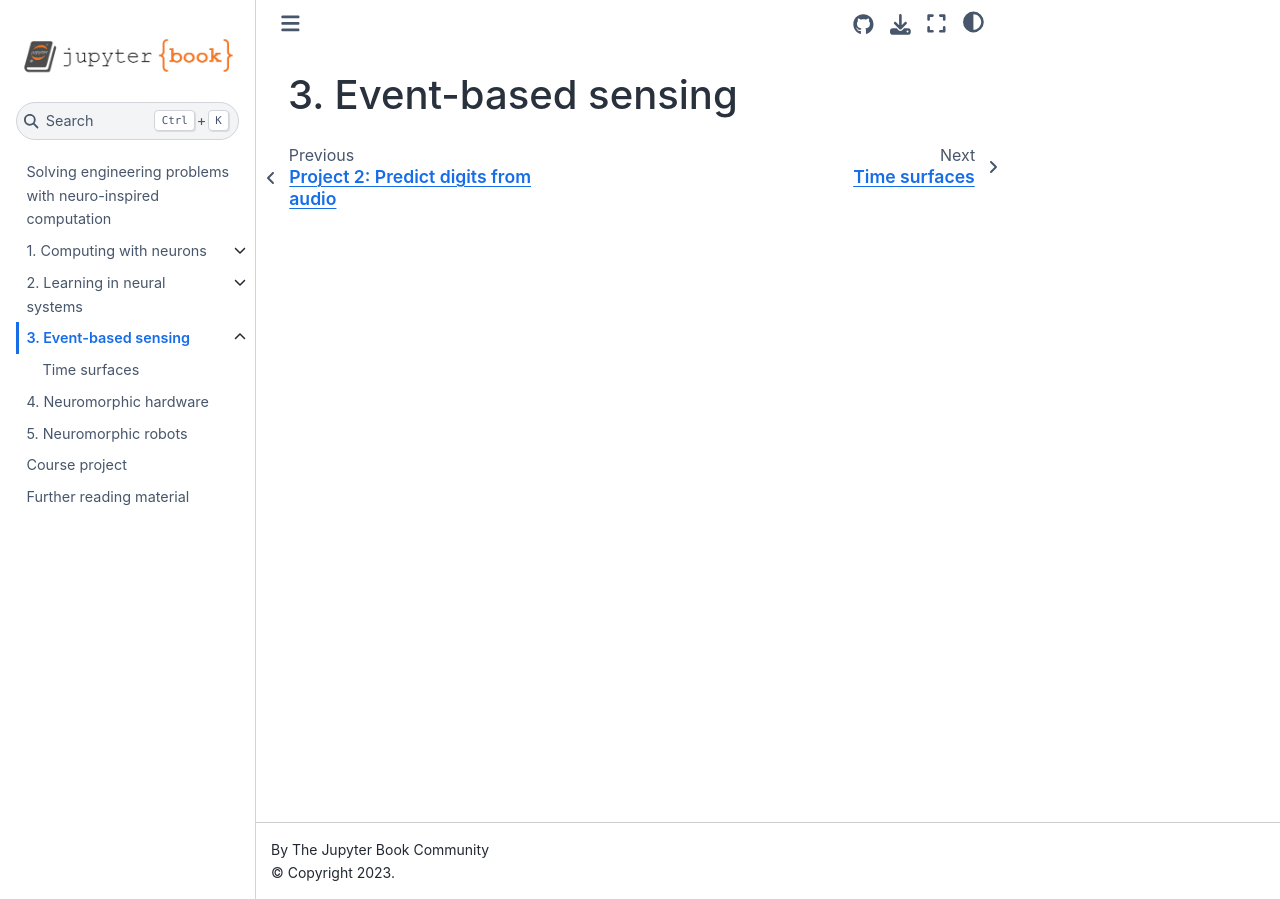
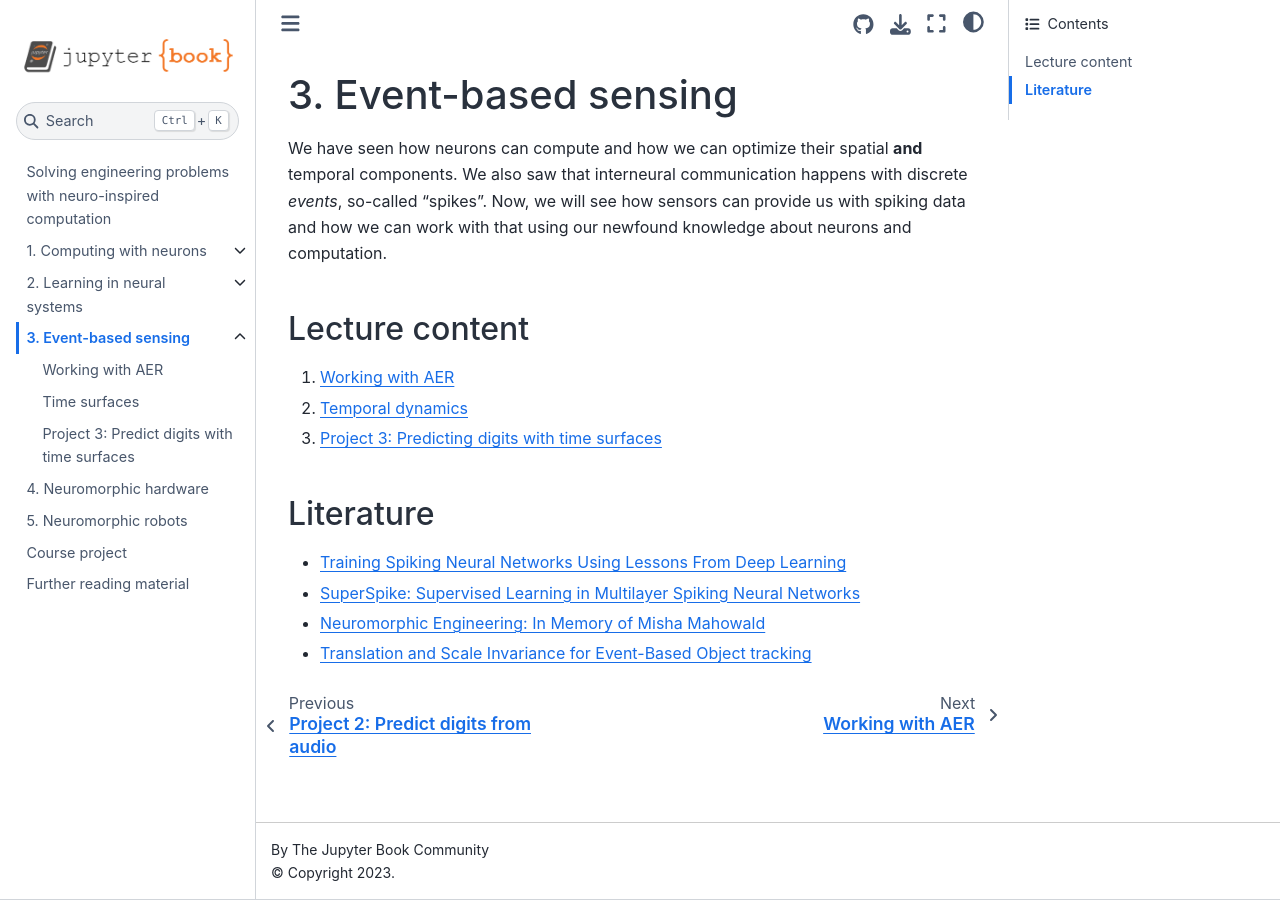
Before and after one commit to ncskth/phd-course, a Jupyter Book: the page built from book/module3/index.md, in a window 1280 px wide. Built offline with Jupyter Book 1.0.4 settings and Sphinx 7.4.7 and the Sphinx Book theme 1.1.4, drawn with Linux system fonts in a browser that asks for light colours; pages that are not in the unit, such as notebooks, are missing from menus.

Commit message:
Added module3

```diff
--- a/book/_toc.yml
+++ b/book/_toc.yml
@@ -17,7 +17,9 @@ chapters:
   - file: module2/project
 - file: module3/index
   sections:
+  - file: module3/aer
   - file: module3/Temporal_dynamics
+  - file: module3/project
 - file: module4/index
 - file: module5/index
 - file: module6/index
--- a/book/module3/index.md
+++ b/book/module3/index.md
@@ -1 +1,17 @@
 # 3. Event-based sensing
+
+We have seen how neurons can compute and how we can optimize their spatial **and** temporal components.
+We also saw that interneural communication happens with discrete *events*, so-called "spikes".
+Now, we will see how sensors can provide us with spiking data and how we can work with that using our newfound knowledge about neurons and computation.
+
+## Lecture content
+
+1. [Working with AER](aer.ipynb)
+2. [Temporal dynamics](Temporal_dynamics.ipynb)
+3. [Project 3: Predicting digits with time surfaces](project.ipynb)
+
+## Literature
+* [Training Spiking Neural Networks Using Lessons From Deep Learning](https://ieeexplore.ieee.org/document/10242251)
+* [SuperSpike: Supervised Learning in Multilayer Spiking Neural Networks](https://direct.mit.edu/neco/article/30/6/1514-1541/8378)
+* [Neuromorphic Engineering: In Memory of Misha Mahowald](https://doi.org/10.1162/neco_a_01553)
+* [Translation and Scale Invariance for Event-Based Object tracking](https://dl.acm.org/doi/10.1145/3584954.3584996)
```
Also changed, not shown: book/module3/aer.ipynb (added), book/module3/project.ipynb (added).
